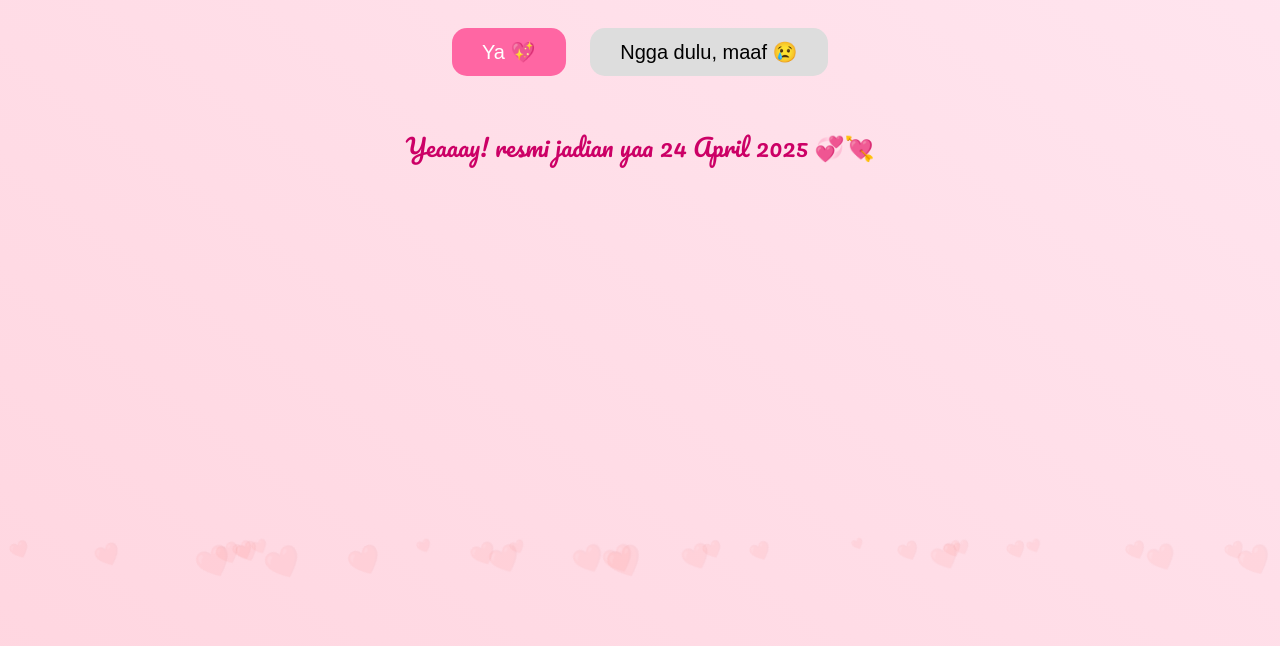
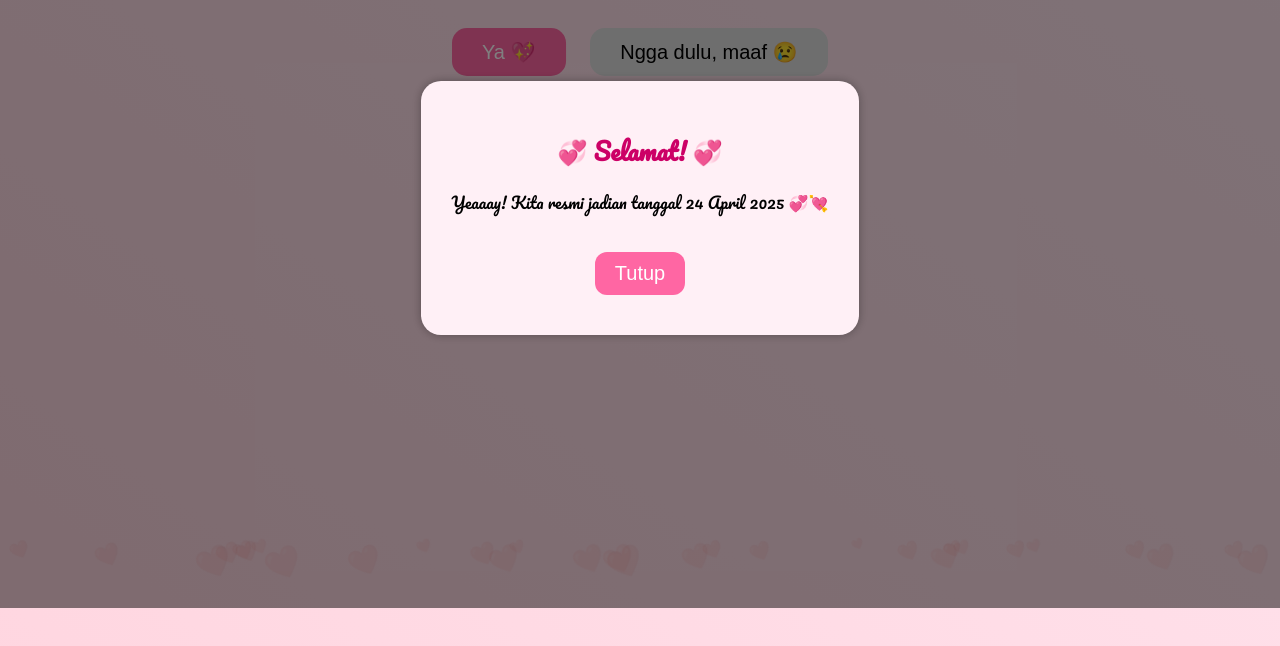
Before and after one commit to kelompok5five/buat-arin, a plain HTML site: page index.html in a window 1280 px wide. Both pictures are taken after a click on the button "Ya 💖". Shown: the part 192-838 px from the top of the page. Drawn offline with Linux system fonts and the light colour scheme.

Commit message:
Update index.html

```diff
--- a/index.html
+++ b/index.html
@@ -72,6 +72,42 @@
       0% { transform: translateY(0) rotate(0deg); opacity: 1; }
       100% { transform: translateY(100vh) rotate(360deg); opacity: 0; }
     }
+
+
+    #popup {
+      position: fixed;
+      top: 0; left: 0;
+      width: 100%; height: 100%;
+      background: rgba(0, 0, 0, 0.5);
+      display: flex;
+      align-items: center;
+      justify-content: center;
+      z-index: 1000;
+    }
+
+    .popup-content {
+      background: #fff0f6;
+      padding: 30px;
+      border-radius: 20px;
+      box-shadow: 0 0 10px rgba(0,0,0,0.3);
+      text-align: center;
+    }
+
+    .popup-content h2 {
+      color: #cc0066;
+      margin-bottom: 10px;
+    }
+
+    .popup-content button {
+      margin-top: 20px;
+      background: #ff66a3;
+      color: white;
+      padding: 10px 20px;
+      border: none;
+      border-radius: 12px;
+      cursor: pointer;
+    }
+
   </style>
 </head>
 <body>
@@ -81,6 +117,15 @@
   <div class="buttons">
     <button id="yesBtn">Ya 💖</button>
     <button id="noBtn">Ngga dulu, maaf 😢</button>
+  </div>
+
+  <!-- Tambahkan ini di dalam <body> setelah tombol -->
+  <div id="popup" style="display: none;">
+    <div class="popup-content">
+      <h2>💞 Selamat! 💞</h2>
+      <p id="popupText"></p>
+      <button onclick="closePopup()">Tutup</button>
+    </div>
   </div>
 
   <div id="result"></div>
@@ -96,6 +141,7 @@
       yesBtn.style.fontSize = size + "px";
     });
 
+        // Ganti bagian yesBtn.addEventListener jadi:
     yesBtn.addEventListener('click', () => {
       const today = new Date();
       const tgl = today.toLocaleDateString('id-ID', {
@@ -103,10 +149,15 @@
         month: 'long',
         year: 'numeric'
       });
-      result.textContent = `Yeaaay! resmi jadian yaa ${tgl} 💞💘`;
-      result.style.opacity = 1;
+      document.getElementById("popupText").textContent = `Yeaaay! Kita resmi jadian tanggal ${tgl} 💞💘`;
+      document.getElementById("popup").style.display = "flex";
       generateHearts();
     });
+
+    function closePopup() {
+      document.getElementById("popup").style.display = "none";
+      window.close(); // untuk menutup halaman jika diizinkan browser
+    }
 
     function generateHearts() {
       for (let i = 0; i < 30; i++) {
```
